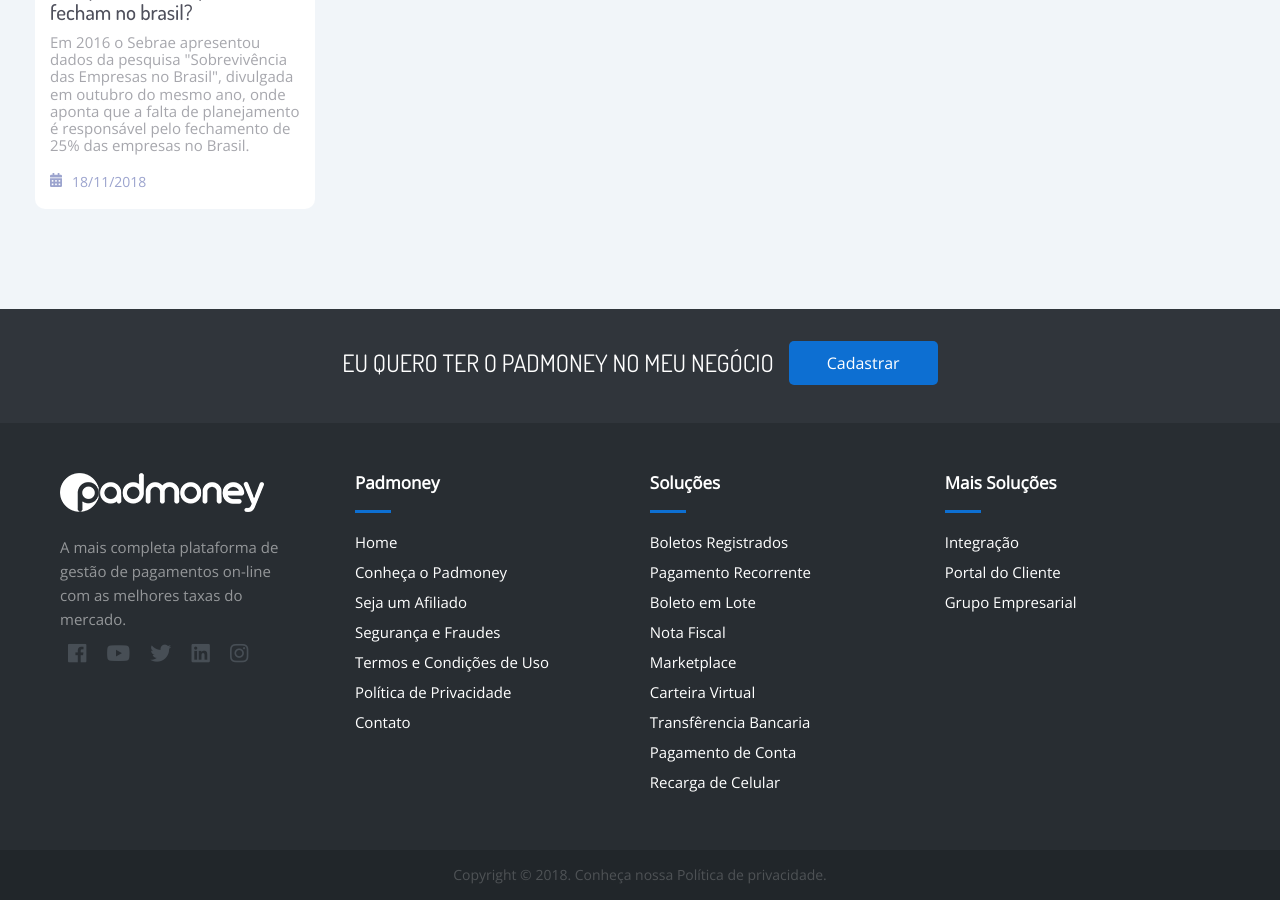
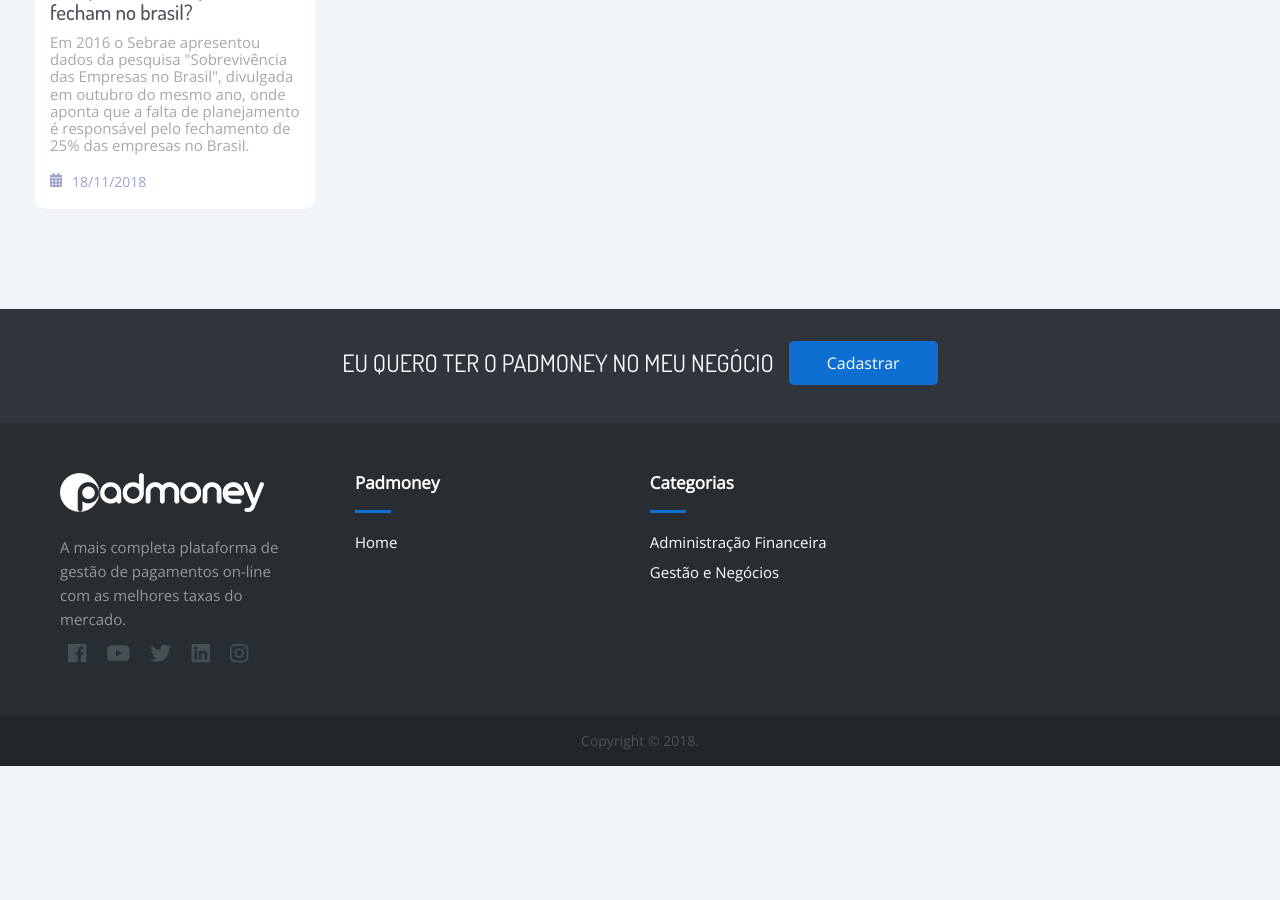
Before and after one commit to robeliojunior84-zz/padmoney.github.io, a Jekyll site: the page built from index.html, in a window 1280 px wide and 900 px high, scrolled down 806 px. Built offline with Jekyll 4.4.1, drawn with Linux system fonts in a browser that asks for light colours; the list of posts is cut into pages by our own code; after the commit the page ends 1572 px from its top, so only the background shows below that; some of the changed text lies outside the part shown.

Commit message:
Add link to homepage

```diff
--- a/_config.yml
+++ b/_config.yml
@@ -1,9 +1,8 @@
-title: Padmoney - Plataforma de Gestão de Pagamentos Online
+title: Padmoney Blog - Cobrança Recorrente, Pagamento online e Boletos
 email: contato@padmoney.com
 description: >- # this means to ignore newlines until "baseurl:"
-  Write an awesome description for your new site here. You can edit this
-  line in _config.yml. It will appear in your document head meta (for
-  Google search results) and in your feed.xml site description.
+  Blog do Padmoney com informações sobre pagamentos online, cobrança recorrente, boletos bancários,
+  finanças e gestão para ajudar seu negócio.
 baseurl: "" # the subpath of your site, e.g. /blog
 url: "https://blog.padmoney.com"
 url_signup: "https://www.padmoney.com/signup"
--- a/_includes/footer.html
+++ b/_includes/footer.html
@@ -25,7 +25,7 @@
                     <li>
                         <a href="{{site.url_site}}">Home</a>
                     </li>
-                    <li>
+                    <!-- <li>
                         <a href="{{site.url_site}}/quem-somos">Conheça o Padmoney</a>
                     </li>
                     <li>
@@ -42,43 +42,18 @@
                     </li>
                     <li>
                         <a href="{{site.url_site}}/contato">Contato</a>
-                    </li>
+                    </li> -->
                 </ul>
             </div>
             <div class="coluna">
-                <p class="titulo">Soluções</p>
+                <p class="titulo">Categorias</p>
                 <ul class="menu">
-                    <li>
-                        <a href="{{site.url_site}}/boleto-registrado">Boletos Registrados</a>
-                    </li>
-                    <li>
-                        <a href="pagamento-recorrente">Pagamento Recorrente</a>
-                    </li>
-                    <li>
-                        <a href="boleto-em-lote">Boleto em Lote</a>
-                    </li>
-                    <li>
-                        <a href="nota-fiscal">Nota Fiscal</a>
-                    </li>
-                    <li>
-                        <a href="marketplace">Marketplace</a>
-                    </li>
-                    <li>
-                        <a href="carteira-virtual">Carteira Virtual</a>
-                    </li>
-                    <li>
-                        <a href="transferencia-bancaria">Transfêrencia Bancaria</a>
-                    </li>
-                    <li>
-                        <a href="pagamento-de-contas">Pagamento de Conta</a>
-                    </li>
-                    <li>
-                        <a href="quem-somos">Recarga de Celular</a>
-                    </li>
+                        <li><a href="/administracao-financeira">Administração Financeira</a></li>
+                        <li><a href="/gestao-e-negocios">Gestão e Negócios</a></li>
                 </ul>
             </div>
             <div class="coluna">
-                <p class="titulo">Mais Soluções&nbsp;</p>
+                <!-- <p class="titulo">Mais Soluções&nbsp;</p>
                 <ul class="menu">
 
                     <li>
@@ -90,13 +65,13 @@
                     <li>
                         <a href="grupo-empresarial">Grupo Empresarial</a>
                     </li>
-                </ul>
+                </ul> -->
             </div>
         </div>
     </div>
     <div class="base">
         <div class="layout">
-            <p>Copyright © 2018. Conheça nossa Política de privacidade.</p>
+            <p>Copyright © 2018.</p>
         </div>
     </div>
 </footer>
@@ -106,11 +81,9 @@
     <img src="/assets/img/logo-padmoney-white.png" alt="Logo Padmoney">
     <nav>
         <ul>
+            <li><a href="https://www.padmoney.com">Conheça o Padmoney</a></li>
             <li><a href="/administracao-financeira">Administração Financeira</a></li>
             <li><a href="/gestao-e-negocios">Gestão e Negócios</a></li>
-            <!-- <li><a href="#">Mais</a></li>
-            <li><a href="#">Mais</a></li>
-            <li><a href="#">Mais</a></li> -->
         </ul>
     </nav>
 </div>
--- a/_includes/header.html
+++ b/_includes/header.html
@@ -10,16 +10,14 @@
 
     <nav class="menu_blog hidden">
       <ul>
-        <li><a href="/administracao-financeira">Administração Financeira</a></li>
-        <li><a href="/gestao-e-negocios">Gestão e Negócios</a></li>
-        <!-- <li class="has-dropdown">
-          <a href="">Mais Categorias</a>
+        <li><a href="https://www.padmoney.com">Conheça o Padmoney</a></li>
+        <li class="has-dropdown">
+          <a href="">Categorias</a>
           <ul>
-            <li><a href="#">Mais</a></li>
-            <li><a href="#">Mais</a></li>
-            <li><a href="#">Mais</a></li>
+            <li><a href="/administracao-financeira">Administração Financeira</a></li>
+            <li><a href="/gestao-e-negocios">Gestão e Negócios</a></li>
           </ul>
-        </li> -->
+        </li>
         <li><a href="{{ site.url_signup }}" class="btn blue">Cadastre-se</a></li>
       </ul>
     </nav>
```
